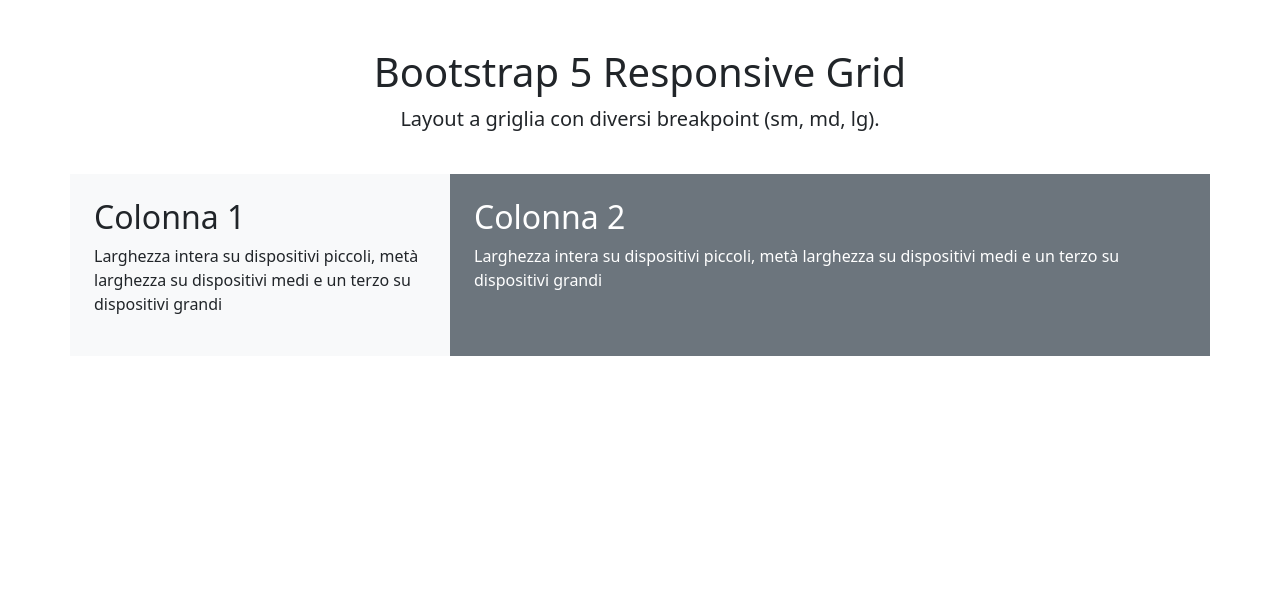
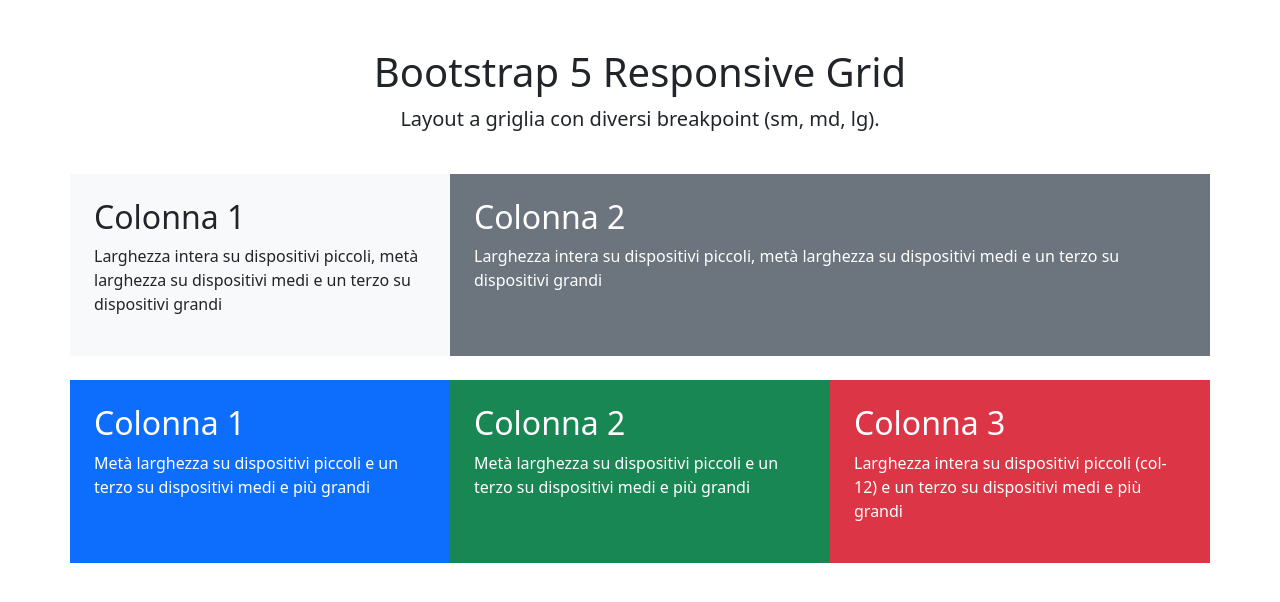
Before and after one commit to marrasluca/htmlcss-bootstrap-layout, a plain HTML site: page js/index.html in a window 1280 px wide. Drawn offline with nearby package versions, Linux system fonts and the light colour scheme.

Commit message:
add: terza riga

```diff
--- a/js/index.html
+++ b/js/index.html
@@ -18,6 +18,7 @@
                 </div>
             </div>
 
+        <!-- seconda riga -->
         <div class="row my-4">
           <div class="col-sm-12 col-md-6 col-lg-4 bg-light p-4">
             <h2>Colonna 1</h2>
@@ -32,6 +33,26 @@
           </div>
         </div>
 
+        <!-- terza riga -->
+         <div class="row my-4 text-white">
+            <div class="col-6 col-md-4 bg-primary p-4">
+              <h2>Colonna 1</h2>
+              <p>Metà larghezza su dispositivi piccoli e un terzo su dispositivi medi e più grandi</p>
+            </div>
+            <div class="col-6 col-md-4 bg-success p-4">
+              <h2>Colonna 2</h2>
+              <p>Metà larghezza su dispositivi piccoli e un terzo su dispositivi medi e più grandi</p>
+            </div>
+            <div class="col-12 col-md-4 bg-danger p-4">
+              <h2>Colonna 3</h2>
+              <p>Larghezza intera su dispositivi piccoli (col-12) e un terzo su dispositivi medi e più grandi</p>
+            </div>
+
+
+            <!-- riga 4 -->
+
+         </div>
+
 
 
        </div>
```
